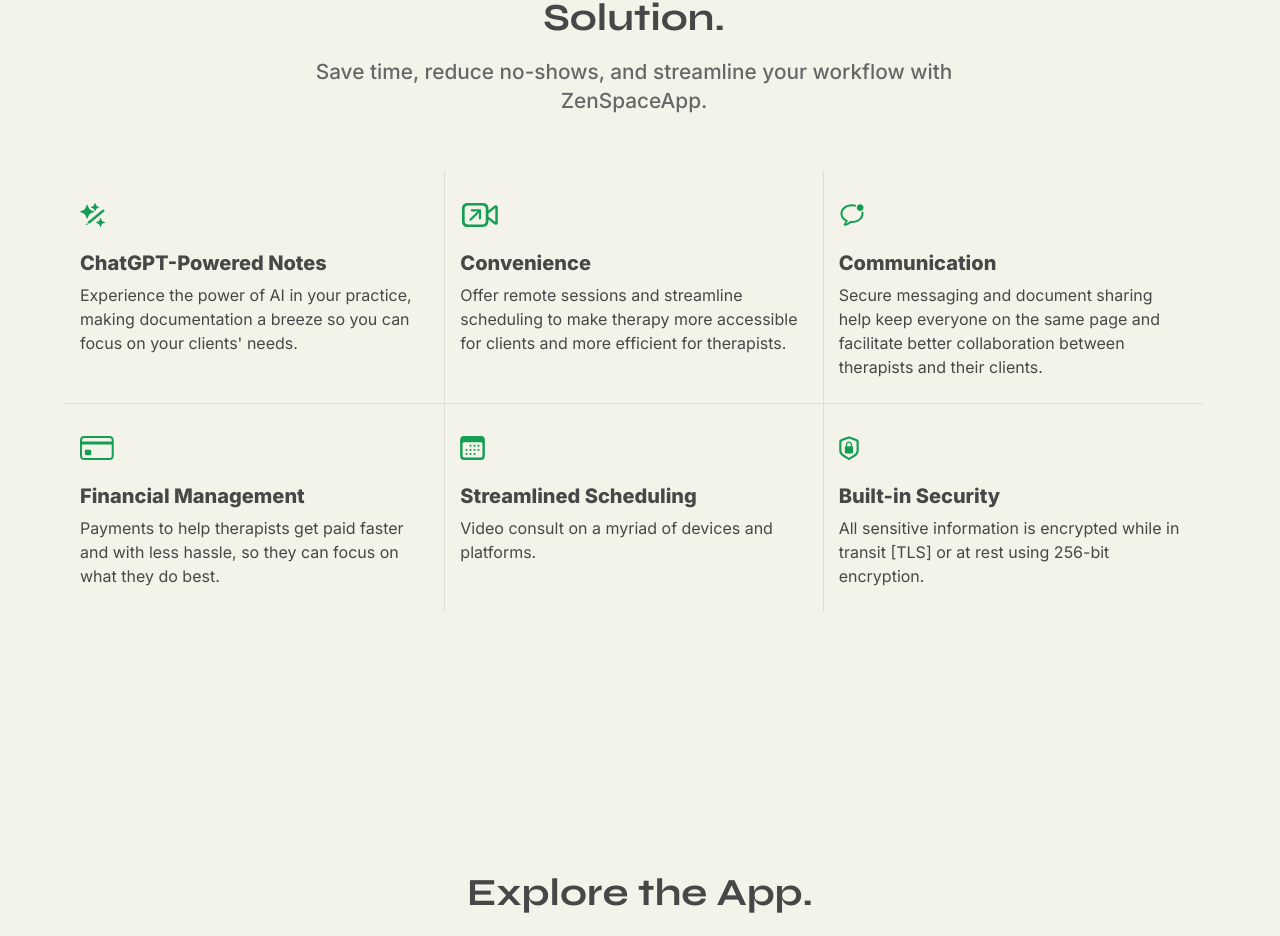
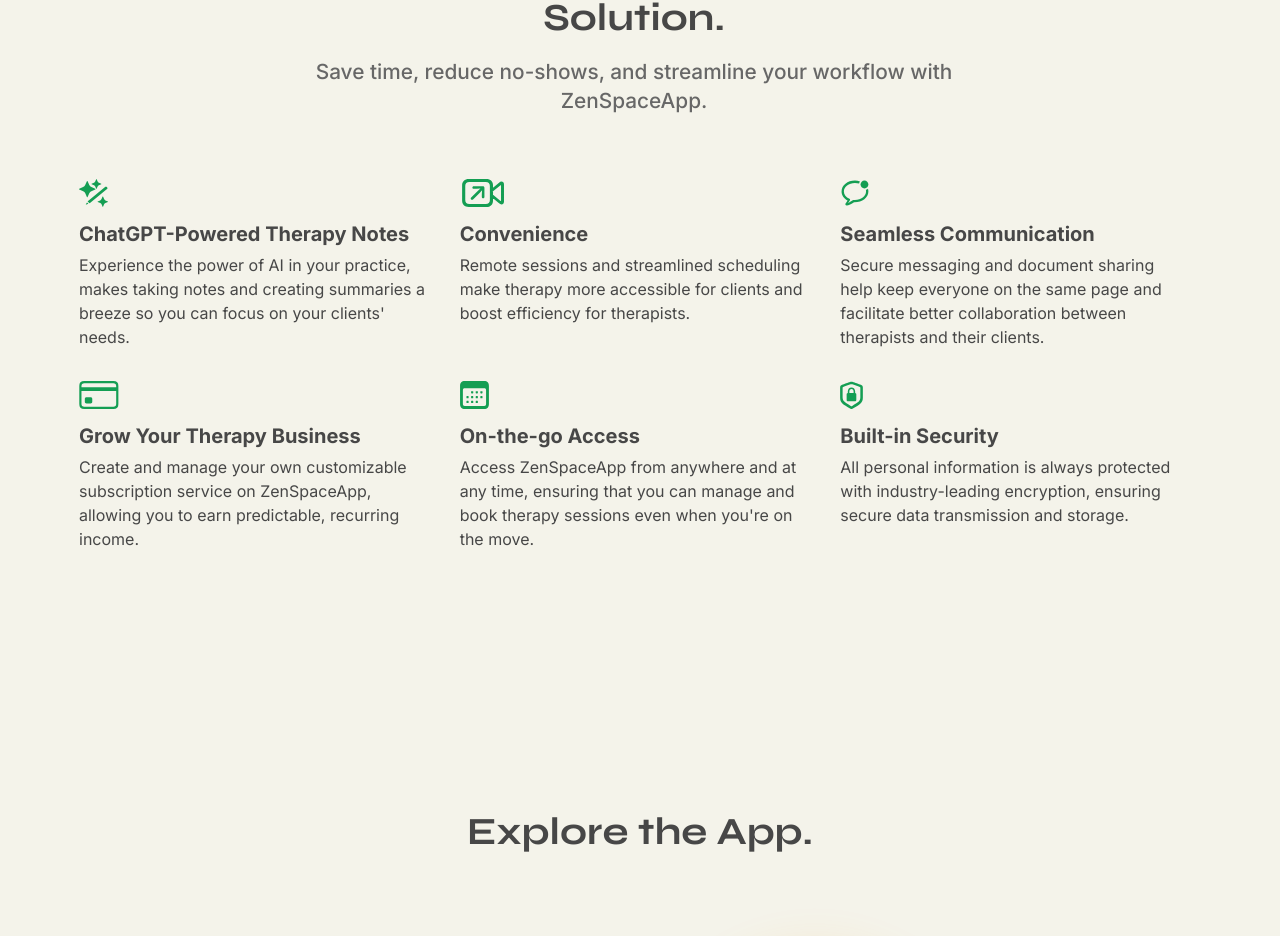
Before and after one commit to ZenSpaceApp/zenspace-website, a Next.js app: page / in a window 1280 px wide. Shown: the part 2756-3692 px from the top of the page. Built offline with nearby package versions, Linux system fonts and the light colour scheme.

Commit message:
Redesigned and reimplemented the benefits section.

```diff
--- a/app/page.tsx
+++ b/app/page.tsx
@@ -385,6 +385,49 @@ const SimpleWorkflow = () => {
  *
  */
 function Benefits() {
+  const iconsAlt = [
+    [ZenNotesIcon, "ZenNotes app icon for AI-Powered therapy notes"],
+    [VideoIcon, "Video call icon for telehealth consultations"],
+    [ChatIcon, "Chat message icon for therapist-client communication"],
+    [CreditCardIcon, "Credit card icon for secure online payments" ],
+    [CalendarIcon, "Calendar icon for appointment scheduling"],
+    [SecurityIcon, "Shield icon representing secure and confidential telehealth services"]
+  ]
+
+  const benefits: Array<[string, string]> = [
+    [
+      "ChatGPT-Powered Therapy Notes",
+      "Experience the power of AI in your practice, makes taking notes and creating summaries\
+       a breeze so you can focus on your clients' needs."
+    ],
+    [
+      "Convenience",
+      "Remote sessions and streamlined scheduling make therapy more accessible\
+       for clients and boost efficiency for therapists."
+    ],
+    [
+      "Seamless Communication",
+      "Secure messaging and document sharing help keep everyone on the same page and\
+      facilitate better collaboration between therapists and their clients."
+    ],
+    [
+      "Grow Your Therapy Business",
+      "Create and manage your own customizable subscription service on ZenSpaceApp,\
+       allowing you to earn predictable, recurring income."
+    ],
+    [
+      "On-the-go Access",
+      "Access ZenSpaceApp from anywhere and at any time,\
+       ensuring that you can manage and book therapy sessions even when\
+        you're on the move."
+    ],
+    [
+      "Built-in Security",
+      "All personal information is always protected with industry-leading encryption,\
+       ensuring secure data transmission and storage."
+    ]
+  ]
+
   return (
     <section id="unlock-practice" className="bg-half-260">
       <div className="container">
@@ -397,113 +440,22 @@ function Benefits() {
           </div>
         </div>
 
-    <div className="row justify-content-center align-items-center benefits" style={{padding: "0 16px"}}>
-        <div className="row mt-4 pt-2" >
-          <div className="benefit col-md-4 col-12">
-            <div className="media pt-4 pb-4" >
-              <div className="text-center icon text-primary mr-3 mt-2 mb-4">
-                <Image
-                  alt='ChatGPT-powered Therapy Notes'
-                  src={ZenNotesIcon}
-                  height={24}
+        <div className='grid-container'>
+          {benefits.map((benefit, idx) => (
+            <div key={idx} className='benefit'>
+              <Image
+                  src={iconsAlt[idx][0]}
+                  alt={iconsAlt[idx][1]}
+                  height={28}
                   width={0}
-                  />
-              </div>
-              <div className="media-body">
-                <h5>ChatGPT-Powered Notes</h5>
-                <p className="mb-0">Experience the power of AI in your practice, making documentation a breeze so you can focus on your clients&apos; needs. </p>
-              </div>
+              />
+              <h3 className='heading'>{benefit[0]}</h3>
+              <div>{benefit[1]}</div>
             </div>
-          </div>
-          <div className="benefit col-md-4 col-12">
-              <div className="media pt-4 pb-4">
-              <div className="text-center icon text-primary mr-3 mt-2 mb-4">
-                <Image
-                  alt='ChatGPT-powered Therapy Notes'
-                  src={VideoIcon}
-                  height={24}
-                  width={0}
-                  />
-              </div>
-                  <div className="media-body">
-                    <h5 className="title">Convenience</h5>
-                <p className=" mb-0">
-                Offer remote sessions and streamline scheduling to make therapy more accessible for clients and more efficient for therapists.</p>
-                  </div>
-              </div>
-          </div>
-
-          <div className="benefit col-md-4 col-12">
-              <div className="media pt-4 pb-4">
-              <div className="text-center icon text-primary mr-3 mt-2 mb-4">
-                <Image
-                  alt='ChatGPT-powered Therapy Notes'
-                  src={ChatIcon}
-                  height={24}
-                  width={0}
-                  />
-              </div>
-                  <div className="media-body">
-                    <h5 className="title">Communication</h5>
-                    <p className="mb-0">Secure messaging and document sharing help keep everyone on the same page and facilitate better collaboration between therapists and their clients.</p>
-                  </div>
-              </div>
-          </div>
-
-          <div className="benefit col-md-4 col-12">
-              <div className="media pt-4 pb-4">
-              <div className="text-center icon text-primary mr-3 mt-2 mb-4">
-                <Image
-                  alt='ChatGPT-powered Therapy Notes'
-                  src={CreditCardIcon}
-                  height={24}
-                  width={0}
-                  />
-              </div>
-                  <div className="media-body">
-                    <h5 className="title">Financial Management</h5>
-                    <p className="mb-0">Payments to help therapists get paid faster and with less hassle, so they can focus on what they do best.</p>
-                  </div>
-              </div>
-          </div>
-
-          <div className="benefit col-md-4 col-12">
-              <div className="media pt-4 pb-4">
-              <div className="text-center icon text-primary mr-3 mt-2 mb-4">
-                <Image
-                  alt='ChatGPT-powered Therapy Notes'
-                  src={CalendarIcon}
-                  height={24}
-                  width={0}
-                  />
-              </div>
-                  <div className="media-body">
-                    <h5 className="title">Streamlined Scheduling</h5>
-                    <p className="mb-0">Video consult on a myriad of devices and platforms.</p>
-                  </div>
-              </div>
-          </div>
-
-          <div className="benefit col-md-4 col-12">
-              <div className="media pt-4 pb-4">
-              <div className="text-center icon text-primary mr-3 mt-2 mb-4">
-                <Image
-                  alt='ChatGPT-powered Therapy Notes'
-                  src={SecurityIcon}
-                  height={24}
-                  width={0}
-                  />
-              </div>
-                  <div className="media-body">
-                    <h5 className="title">Built-in Security</h5>
-                    <p className="mb-0">All sensitive information is encrypted while in transit [TLS] or at rest using 256-bit encryption. </p>
-                  </div>
-              </div>
-          </div>
+          ))}
         </div>
       </div>
-      </div>
-      </section>
+    </section>
   )
 }
 
--- a/styles/styles.scss
+++ b/styles/styles.scss
@@ -143,7 +143,7 @@ code {
 svg {
   height: 2.2rem;
   width: auto;
-  fill: #676767;
+  fill: var(--secondary);
 }
 
 
@@ -492,32 +492,57 @@ section.route-section {
 }
 
 #unlock-practice {
-  .benefits {
-
+
+  .grid-container {
+    display: grid;
+    grid-template-columns: repeat(auto-fit, minmax(300px, 1fr));
+    row-gap: 2rem;
+    column-gap: 2rem;
+    grid-auto-rows: minmax(100px, auto);
+    margin-top: 64px;
+
+    @media screen and #{$mq-large} {
+      grid-template-columns: repeat(3, 1fr);
+    }
+
+    .heading {
+      margin-top: 16px;
+      font-family: var(--font--main);
+      font-size: 20px !important;
+    }
+
+    // padding: 15px;
     // create borders for the grid.
-    @media (max-width: 768px) {
-      .benefit:nth-child(-n + 5) {
-        border-bottom: 1px solid var(--color--border--1);
-      }
-    }
-
-    @media screen and #{$mq-small}   {
-        .benefit {
-          &:nth-child(-n + 3) {
-            border-bottom: 1px solid var(--color--border--1);
-          }
-          &:nth-child(2) {
-            border-left: 1px solid var(--color--border--1);
-            border-right: 1px solid var(--color--border--1);
-          }
-          &:nth-child(5) {
-            border-left: 1px solid var(--color--border--1);
-            border-right: 1px solid var(--color--border--1);
-          }
-        }
-    }
-  }
-}
+    // @media (max-width: 768px) {
+    //   .benefit {
+    //     // padding-top: 1rem;
+    //     padding-bottom: 24px;
+
+    //     &:nth-child(-n + 5) {
+    //       border-bottom: 1px solid var(--color--border--1);
+    //     }
+    //   }
+    // }
+
+    // @media screen and #{$mq-large}   {
+    //   .benefit {
+    //     padding: 24px 0 1rem 24px ;
+    //     &:nth-child(-n + 3) {
+    //       border-bottom: 1px solid var(--color--border--1);
+    //     }
+    //     &:nth-child(2) {
+    //       border-left: 1px solid var(--color--border--1);
+    //       border-right: 1px solid var(--color--border--1);
+    //     }
+    //     &:nth-child(5) {
+    //       border-left: 1px solid var(--color--border--1);
+    //       border-right: 1px solid var(--color--border--1);
+    //     }
+    //   }
+    // }
+  }
+}
+
 
 .bold-accent {
   font-weight: 700;
```
